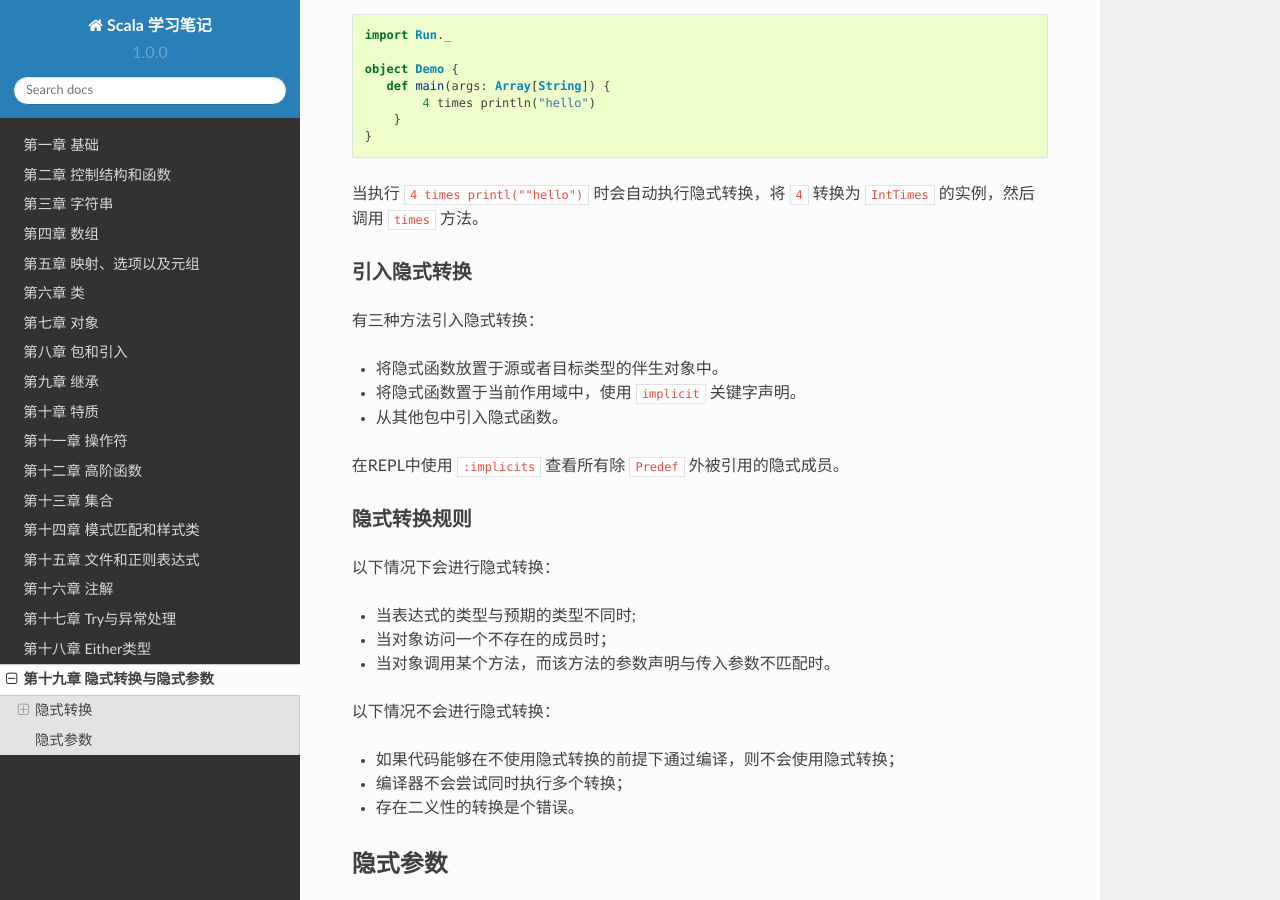
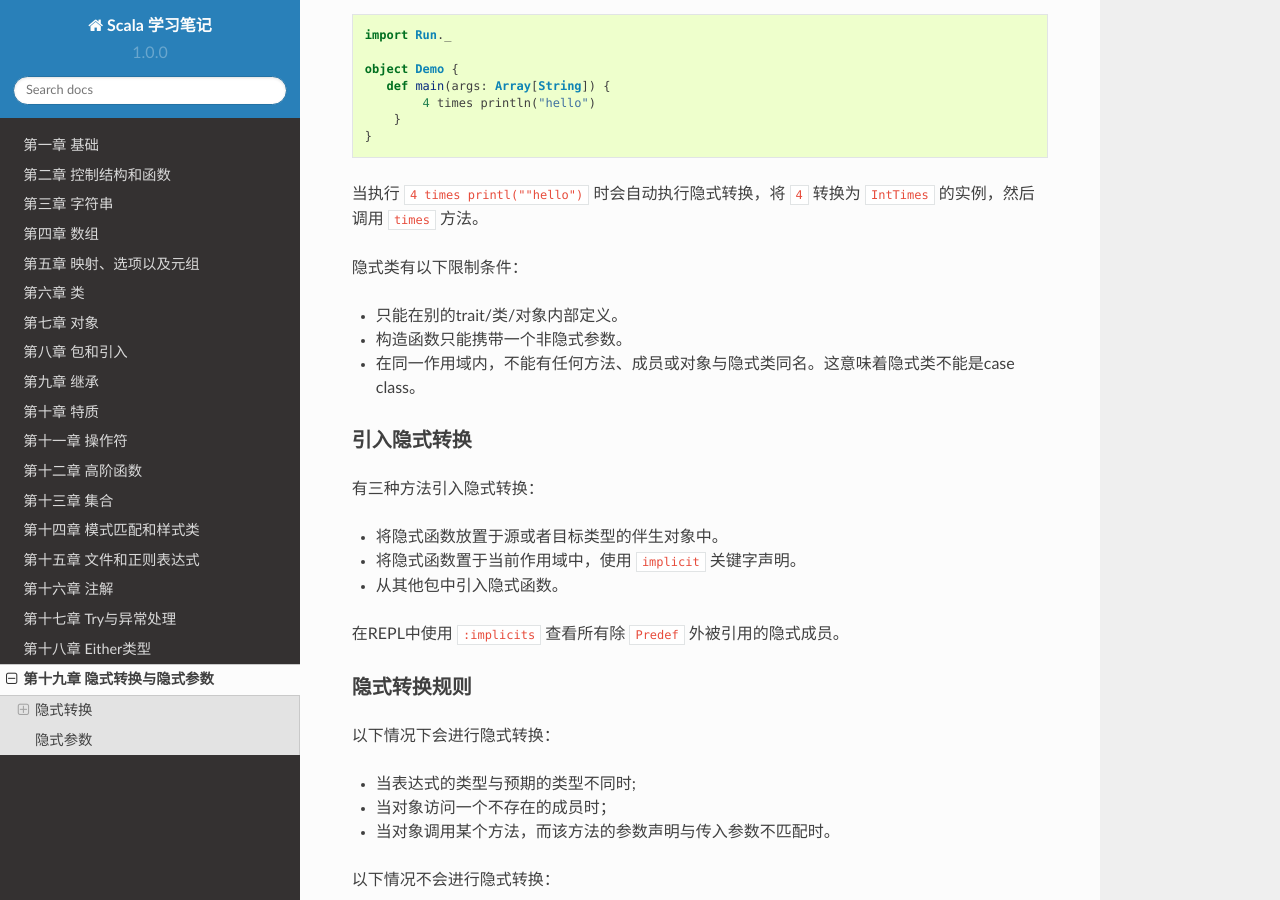
Before and after one commit to nummy/learning-scala, a Sphinx documentation site: the page built from source/chapter/chapter19.rst, in a window 1280 px wide and 900 px high, scrolled down 1372 px. Built offline with Sphinx 7.4.7 and the Read the Docs theme 2.0.0, drawn with Linux system fonts in a browser that asks for light colours.

Commit message:
Update chapter19.rst

```diff
--- a/source/chapter/chapter19.rst
+++ b/source/chapter/chapter19.rst
@@ -79,6 +79,15 @@
 
 当执行 ``4 times printl(""hello")`` 时会自动执行隐式转换，将 ``4`` 转换为 ``IntTimes`` 的实例，然后调用 ``times`` 方法。
 
+隐式类有以下限制条件：
+
+- 只能在别的trait/类/对象内部定义。
+
+- 构造函数只能携带一个非隐式参数。
+
+- 在同一作用域内，不能有任何方法、成员或对象与隐式类同名。这意味着隐式类不能是case class。
+
+
 +++++++++++
 引入隐式转换
 +++++++++++
```
